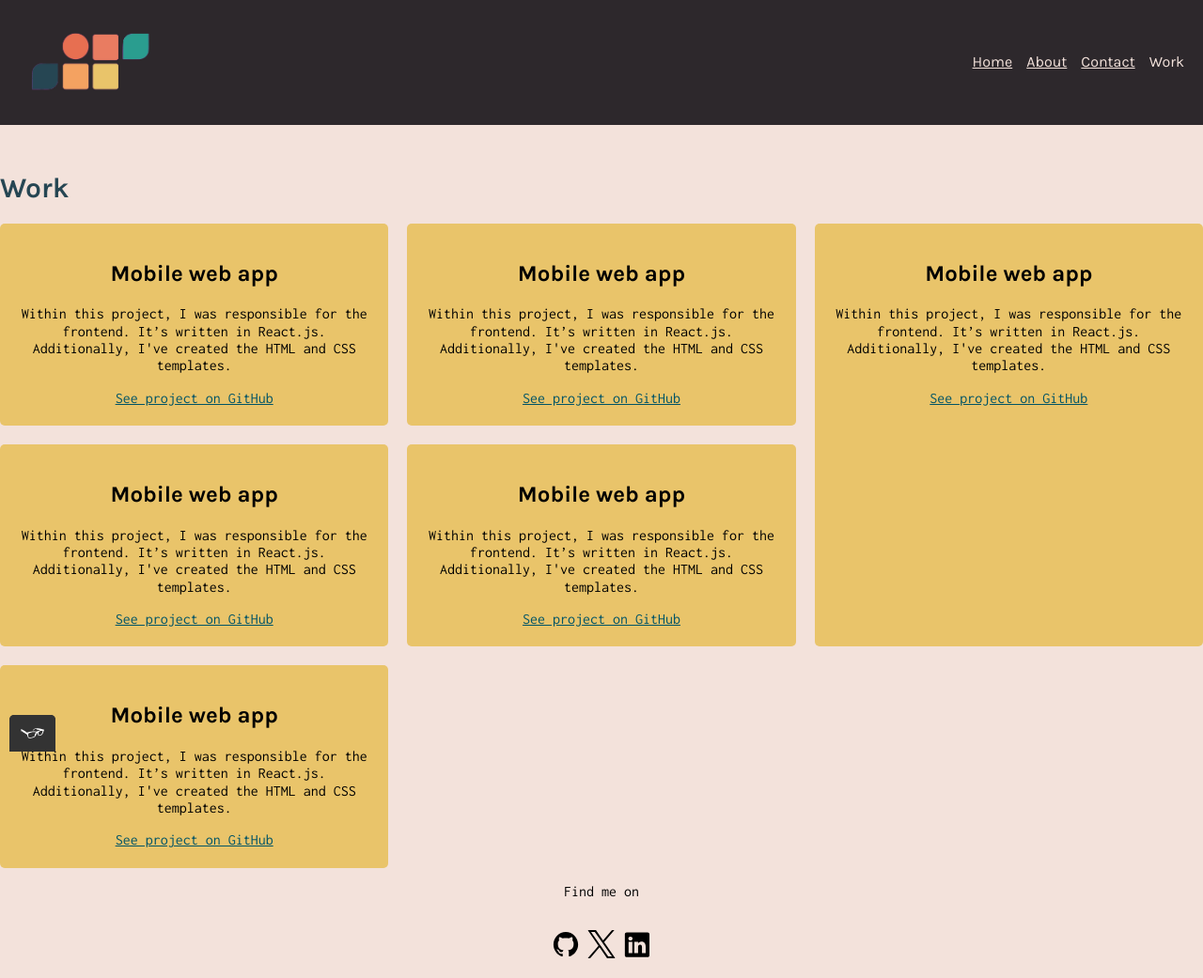
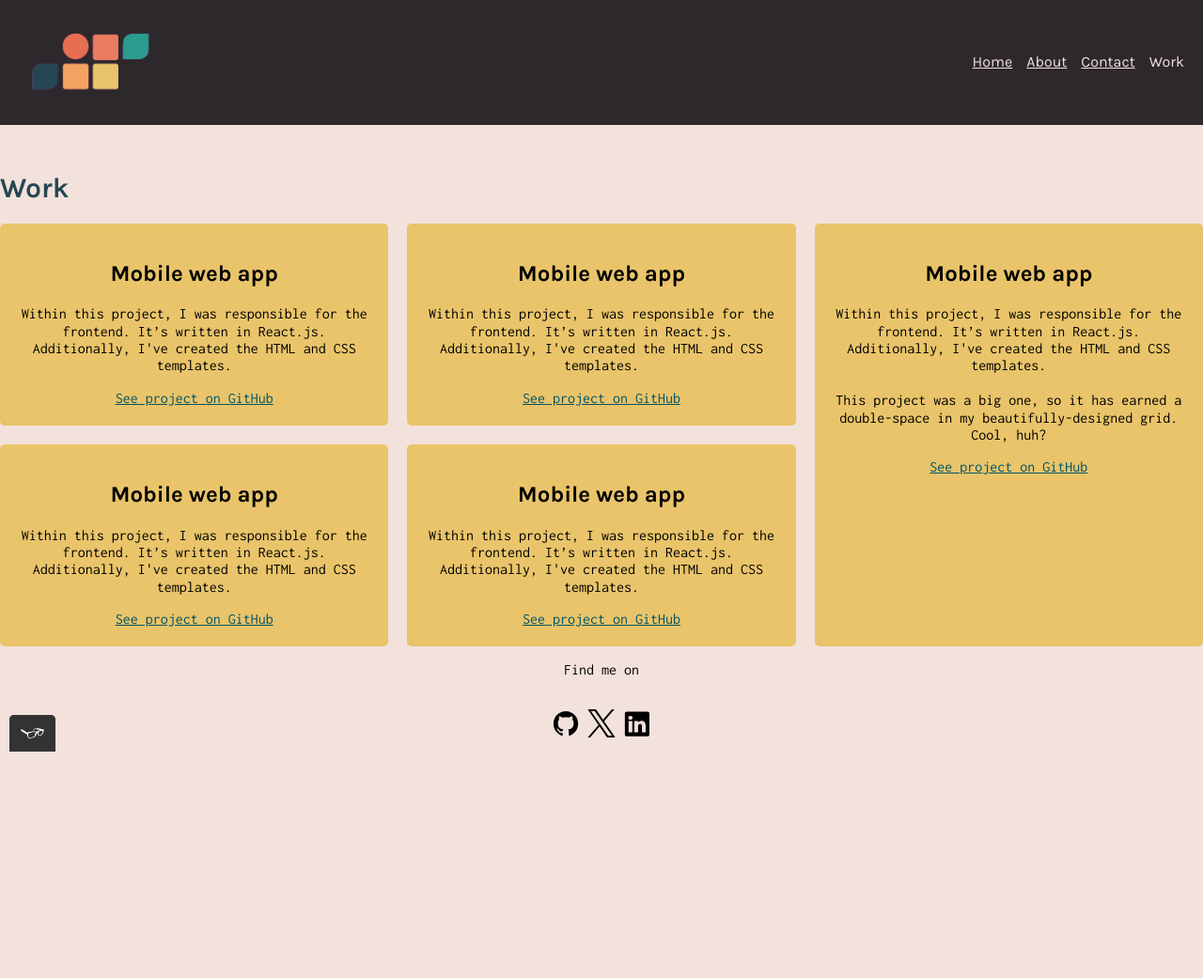
Before and after one commit to Jonnits/Portfolio-Website, a plain HTML site: page work.html in a window 1280 px wide. Shown: the whole page at 94% size. After the commit the page ends 805 px from the top, so only its background shows below. Drawn offline with nearby package versions, Linux system fonts and the light colour scheme; a web font is replaced by a local one.

Commit message:
Removed one grid item to balance page visually

```diff
--- a/work.html
+++ b/work.html
@@ -83,17 +83,11 @@
     </p>
     <a href="https://github.com/Jonnits">See project on GitHub</a>
     </div>
-    <div class="grid__item">
-        <h2>Mobile web app</h2>
-        <p>
-           Within this project, I was responsible for the frontend. It’s written in React.js. Additionally, I've created the HTML and CSS templates.
-        </p>
-        <a href="https://github.com/Jonnits">See project on GitHub</a>
-     </div>
+
      <div class="grid__item">
         <h2>Mobile web app</h2>
         <p>
-           Within this project, I was responsible for the frontend. It’s written in React.js. Additionally, I've created the HTML and CSS templates.
+           Within this project, I was responsible for the frontend. It’s written in React.js. Additionally, I've created the HTML and CSS templates. <br><br> This project was a big one, so it has earned a double-space in my beautifully-designed grid. Cool, huh?
         </p>
         <a href="https://github.com/Jonnits">See project on GitHub</a>
      </div>
```
